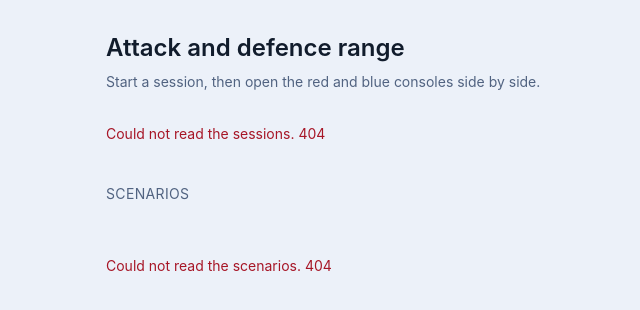
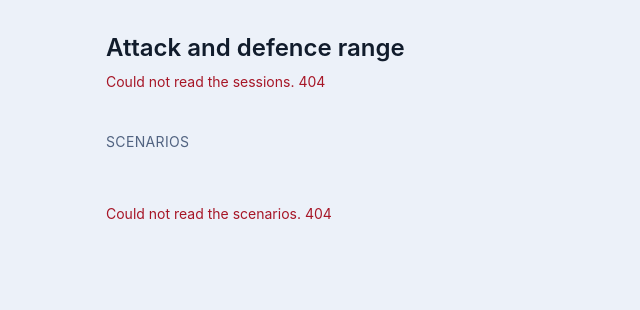
Before and after one commit to Nekonic/fsl-project-mvp, a Django app: template platform/console/templates/console/main.html in a window 1280 px wide. Shown: the part 45-355 px from the top of the page, without its empty margins (46-686 px from the left). Run offline with Django 5.2, Linux system fonts and the light colour scheme; the template is opened without the code that fills it, so the values that code supplies are empty.

Commit message:
feat(console): drop the landing-page intro line
Remove the 'Start a session, then open the red and blue consoles side by side'
intro (main.intro) from the landing page and its en/ko strings.

```diff
--- a/metrics.json
+++ b/metrics.json
@@ -1,6 +1,6 @@
 {
   "core_loc": 462,
-  "product_loc": 8079,
+  "product_loc": 8076,
   "dependencies": 6,
   "services": 8,
   "wargame_services": 4,
--- a/platform/console/templates/console/main.html
+++ b/platform/console/templates/console/main.html
@@ -2,8 +2,6 @@
 {% block title %}FSL{% endblock %}
 {% block content %}
 <h1 data-t="main.title" class="text-2xl font-semibold text-heading mb-2"></h1>
-<p data-t="main.intro" class="text-muted text-sm mb-8"></p>
-
 <p id="sessions-error" class="text-danger text-sm mb-10 hidden"></p>
 
 <section id="range-state"
--- a/platform/console/templates/console/strings.html
+++ b/platform/console/templates/console/strings.html
@@ -161,7 +161,6 @@
       "common.session": "session {0}",
       "main.case_count": "{0} cases",
       "main.closed": "closed",
-      "main.intro": "Start a session, then open the red and blue consoles side by side.",
       "main.finished": "Finished sessions",
       "main.open": "open",
       "main.running": "running",
@@ -415,7 +414,6 @@
       "common.session": "세션 {0}",
       "main.case_count": "케이스 {0}건",
       "main.closed": "종료",
-      "main.intro": "세션을 시작한 뒤 레드팀과 블루팀 콘솔을 나란히 여세요.",
       "main.finished": "지난 세션",
       "main.open": "진행 중",
       "main.running": "진행 중",
```
